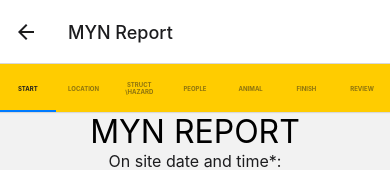
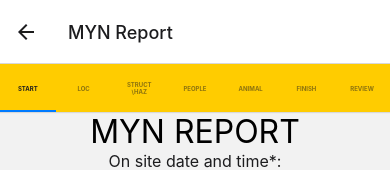
Before and after one commit to amansharma96/SER401Team15, a React Native app in the folder EmergencyDataCollectionApp/: screen /MYNReportNavigation in a window 390 px wide. Shown: the top 170 px of the page. Built offline with nearby package versions, Linux system fonts and the light colour scheme.

Commit message:
Added some basic navigation. I had to move main screen to our navigation file. Unsure why

```diff
--- a/EmergencyDataCollectionApp/src/navigation/MYNNavigation/MYNReportNavigation.js
+++ b/EmergencyDataCollectionApp/src/navigation/MYNNavigation/MYNReportNavigation.js
@@ -20,8 +20,8 @@ function MYNReportNavigation() {
       }}
     >
       <Tab.Screen name="Start" component={MYNReportStart} />
-      <Tab.Screen name="Location" component={MYNReportLocation} />
-      <Tab.Screen name="Struct \Hazard" component={MYNStructAndHazzard} />
+      <Tab.Screen name="Loc" component={MYNReportLocation} />
+      <Tab.Screen name="Struct \Haz" component={MYNStructAndHazzard} />
       <Tab.Screen name="People" component={MYNReportPeople} />
       <Tab.Screen name="Animal" component={MYNReportAnimals} />
       <Tab.Screen name="Finish" component={MYNReprotEnd} />
```
